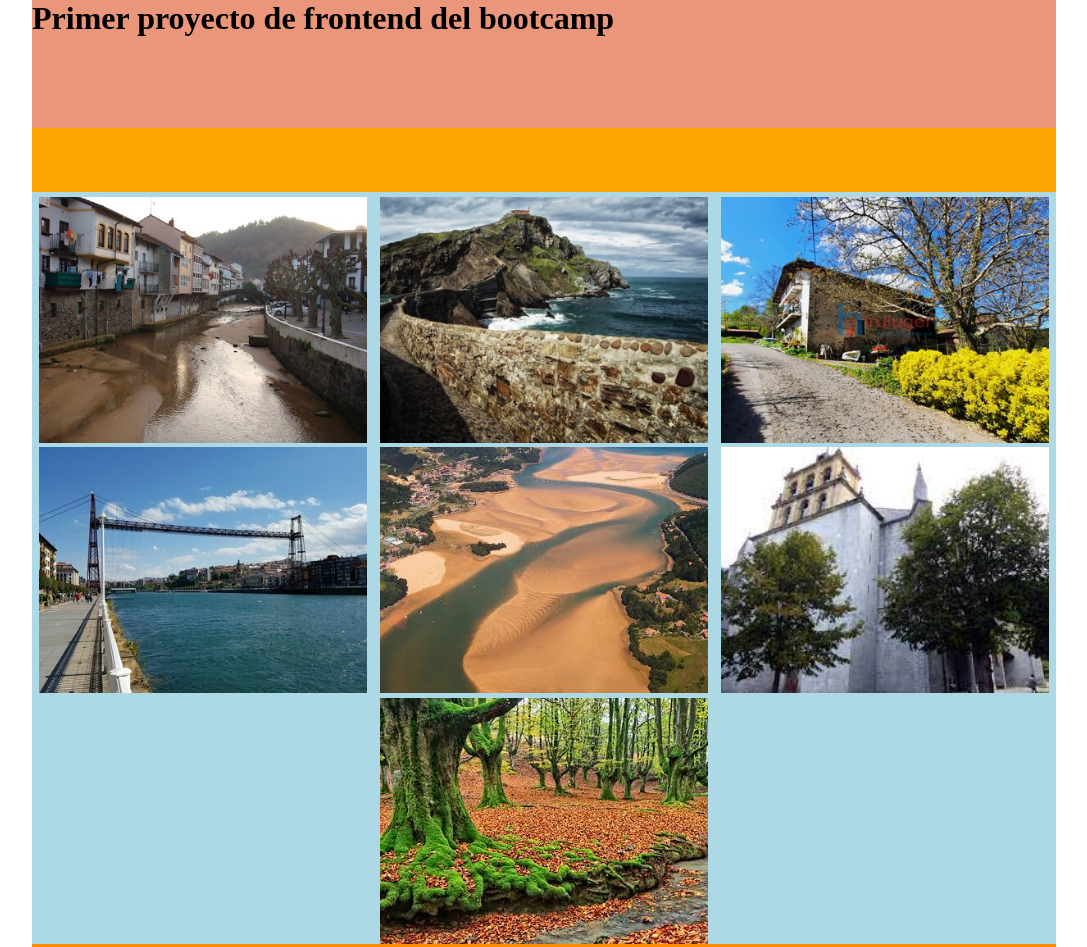
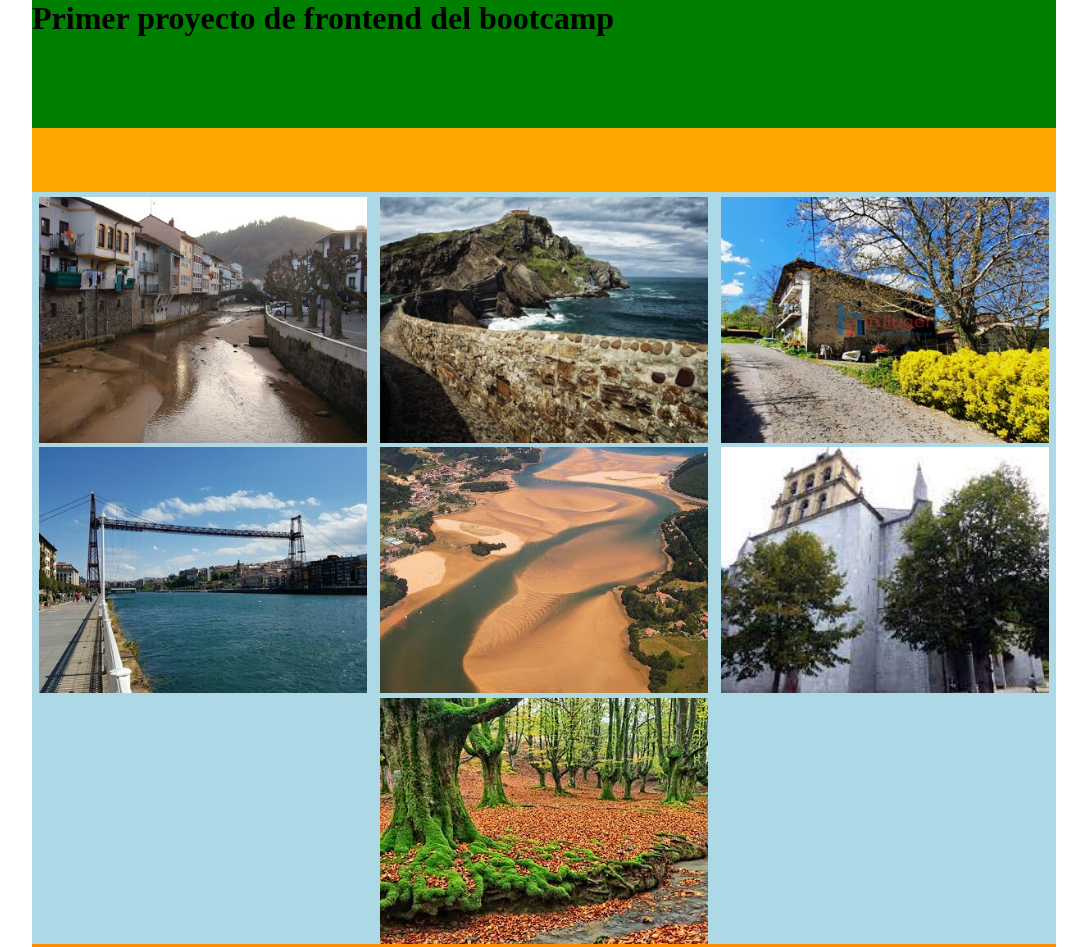
Before and after one commit to andres63teacher/Primer-Proyecto-Html-Css-profesor, a plain HTML site: page index.html in a window 1280 px wide. Shown: the top 947 px of the page, without its empty margins (96-1183 px from the left). Drawn offline with Linux system fonts and the light colour scheme.

Commit message:
Cambio color fondo header

```diff
--- a/styles.css
+++ b/styles.css
@@ -11,7 +11,7 @@
 
     header {
              min-height: 8rem;
-             background-color: darksalmon;
+             background-color:green;
             }
 
     nav     {
```
